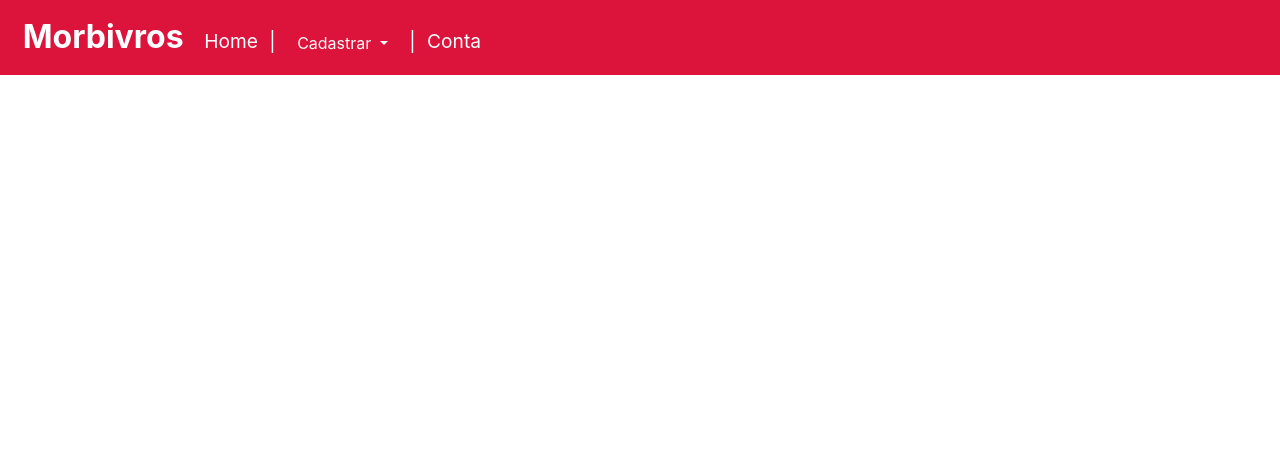
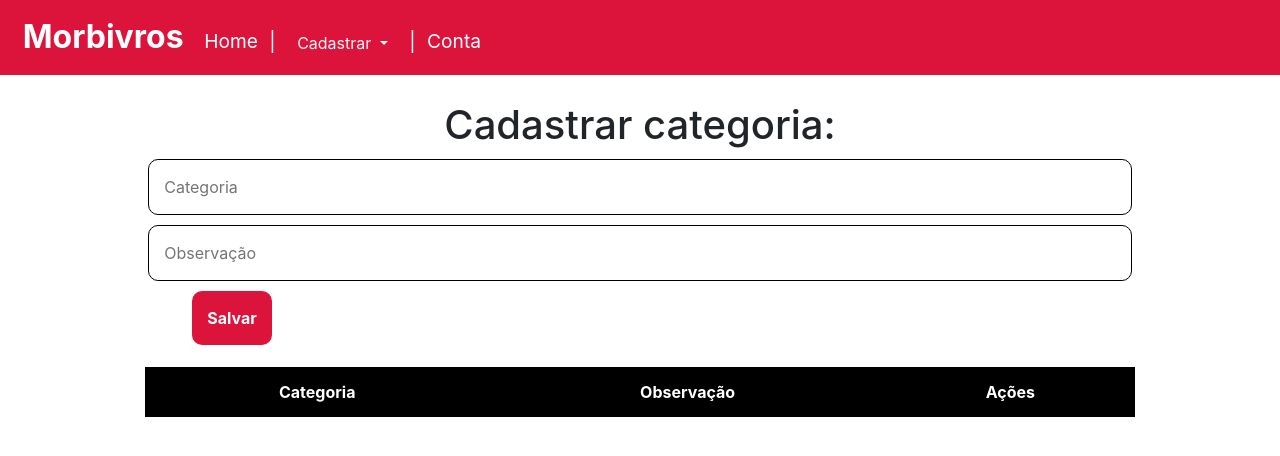
Before and after one commit to PauloK3tchup/lista2-o-inimigo-agora-e-ovo, a Vue app: page /categoria in a window 1280 px wide. Shown: the top 456 px of the page. Built offline with nearby package versions, Linux system fonts and the light colour scheme.

Commit message:
Aperfeiçoamento de páginas já existente

```diff
--- a/src/router/index.js
+++ b/src/router/index.js
@@ -34,6 +34,11 @@ const router = createRouter({
       name: "autor",
       component: () => import("../views/AutorView.vue"),
     },
+    {
+      path: "/categoria",
+      name: "categoria",
+      component: () => import("../views/CategoriaView.vue"),
+    },
   ],
 });
 
--- a/src/views/CategoriaView.vue
+++ b/src/views/CategoriaView.vue
@@ -1,58 +1,55 @@
 <script>
 export default {
-  data() {
+  obs() {
     return {
-      novo_autor: "",
-      nova_data: "",
-      autores: [
+      nova_categoria: "",
+      nova_obs: "",
+      categorias: [
         {
-          nome: "Monteiro Meusaco",
-          data: "0001-01-01",
+          nome: "Ação",
+          obs: "Livros de Ação",
         },
       ],
     };
   },
   methods: {
     salvar() {
-      if (
-        this.novo_autor !== "" &&
-        this.nova_data !== ""
-      ) {
-        const novo_autor = this.novo_autor;
-        const nova_data = this.nova_data;
-        this.autores.push({
-          nome: this.novo_autor,
-          data: this.nova_data,
+      if (this.nova_categoria !== "") {
+        const nova_categoria = this.nova_categoria;
+        const nova_obs = this.nova_obs;
+        this.categorias.push({
+          nome: nova_categoria,
+          obs: nova_obs,
         });
-        this.novo_livro == "";
-        this.novo_autor == "";
+        this.nova_obs == "";
+        this.nova_categoria == "";
       } else {
         alert("cu");
       }
     },
-    excluir(autor) {
-      const indice = this.autores.indexOf(autor);
-      this.autores.splice(indice, 1);
+    excluir(categoria) {
+      const indice = this.categorias.indexOf(categoria);
+      this.categorias.splice(indice, 1);
     },
   },
 };
 </script>
 <template>
   <main>
-    <h1 class="title">Cadastrar Autor:</h1>
+    <h1 class="title">Cadastrar categoria:</h1>
     <div class="inputs">
       <input
         type="text"
-        placeholder="Nome do Autor"
-        id="nome_livro"
-        v-model="novo_autor"
+        placeholder="Categoria"
+        id="nome_categoria"
+        v-model="nova_categoria"
         @keypress.enter="salvar"
       />
       <input
-        type="date"
-        placeholder="Data de Nascimento"
-        id="nome_autor"
-        v-model="nova_data"
+        type="text"
+        placeholder="Observação"
+        id="obs"
+        v-model="nova_obs"
         @keypress.enter="salvar"
       />
       <button @click="salvar">Salvar</button>
@@ -61,18 +58,18 @@ export default {
       <table>
         <thead>
           <tr>
-            <th>Autor</th>
-            <th>Data de Nascimento</th>
+            <th>Categoria</th>
+            <th>Observação</th>
             <th>Ações</th>
           </tr>
         </thead>
         <tbody>
-          <tr v-for="autor in autores" :key="autor.nome">
-            <th>{{ autor.nome }}</th>
-            <th>{{ autor.data }}</th>
+          <tr v-for="categoria in categorias" :key="categoria.nome">
+            <th>{{ categoria.nome }}</th>
+            <th>{{ categoria.obs }}</th>
             <th>
               <button>✎</button>
-              <button @click="excluir(autor)">☠</button>
+              <button @click="excluir(categoria)">☠</button>
             </th>
           </tr>
         </tbody>
--- a/src/views/LiView.vue
+++ b/src/views/LiView.vue
@@ -36,8 +36,6 @@ export default {
         this.nova_editora !== "" &&
         this.novo_isbn !== ""
       ) {
-        const novo_autor = this.novo_autor;
-        const novo_genero = this.novo_genero;
         this.livros.push({
           nome: this.novo_livro,
           autor: this.novo_autor,
```
